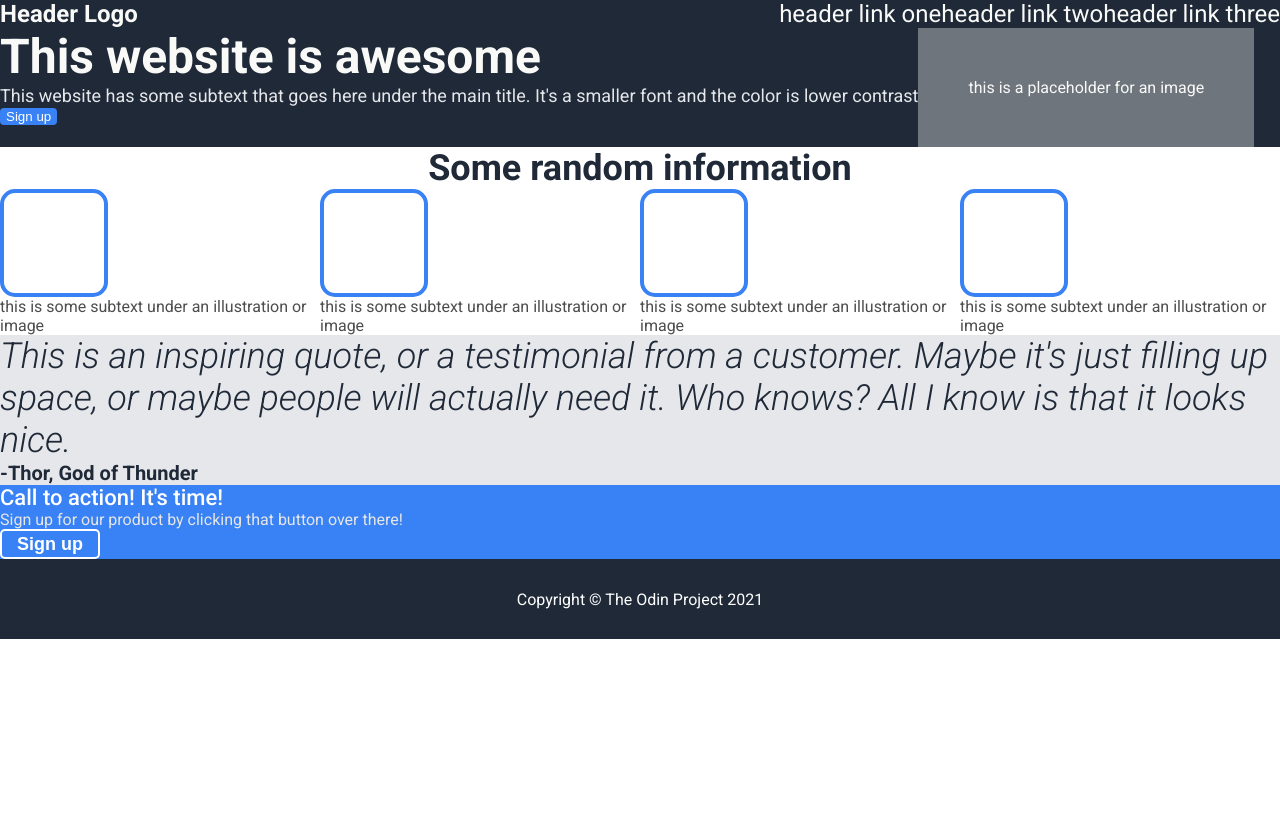
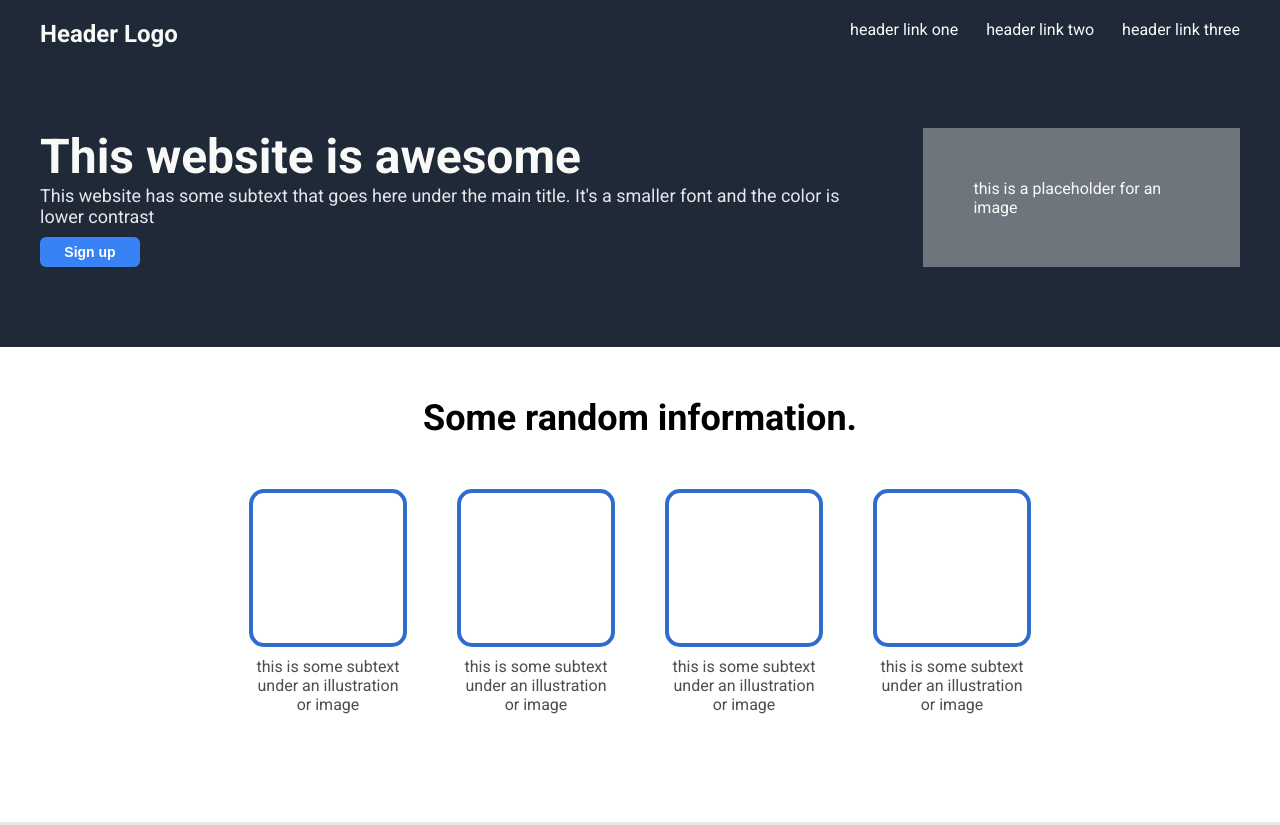
Before and after one commit to JL-CodeMonkey/Landing-Page, a plain HTML site: page index.html in a window 1280 px wide. Shown: the top 825 px of the page. Before the commit the page ends 800 px from the top, so only its background shows below. Drawn offline with Linux system fonts and the light colour scheme.

Commit message:
Edited index.html and style.css to finish and polish everything to match the targeted solution, however, the top section does not shrink properly due to having a fixed width

```diff
--- a/index.html
+++ b/index.html
@@ -31,7 +31,7 @@
         </div>
 
         <div class="content1">
-            <div class="content1-title">Some random information</div>
+            <div class="content1-title">Some random information.</div>
             <div class="content-box-container">
                 <div class="content1-info">
                     <div class="box"></div>
--- a/style.css
+++ b/style.css
@@ -1,21 +1,49 @@
+
+button {
+    cursor: pointer;
+}
+
+/**/
+
 body {
     font-family: "Roboto", sans-serif;
     margin: 0;
+    display: flex;
+    flex-direction: column;
+    align-items: center;
 }
 
 .top {
     background-color: #1F2937;
     color: #F9FAF8;
+    display: flex;
+    flex-direction: column;
+    align-items: center;
+    width: 100%;
 }
 
 .header {
     display: flex;
     justify-content: space-between;
     font-size: 24px;
+    margin-bottom: 80px;
+    margin-top: 20px;
+    width: 1200px;
 }
 
 .header-logo {
     font-weight: bold;
+    cursor: pointer;
+}
+
+.header-link-container {
+    display: flex;
+    gap: 28px;
+}
+
+.header-link {
+    font-size: 16px;
+    cursor: pointer;
 }
 
 .hero-main-text {
@@ -26,53 +54,84 @@ body {
 .hero-secondary-text {
     font-size: 18px;
     color: #E5E7EB;
+    margin-bottom: 10px;
 }
 
 .intro-button {
     background-color: #3882F6;
     color: white;
     border: none;
-    border-radius: 4px;
+    font-size: 14px;
+    font-weight: bold;
+    border-radius: 6px;
+    height: 30px;
+    width: 100px;
 }
 
 .placeholder {
     padding: 50px;
     background-color: rgba(201, 201, 201, 0.473);
-}
-
-.header-link-container {
     display: flex;
+    justify-content: center;
+    align-items: center;
+    margin-left: 40px;
 }
 
 .intro-content {
     display: flex;
+    justify-content: center;
+    padding-bottom: 80px;
+    width: 1200px;
 }
 
 /*end of top*/
 
+.content1 {
+    height: 475px;
+    margin-left: 20%;
+    margin-right: 20%;
+}
+
 .content1-title {
     font-size: 36px;
     font-weight: bold;
-    color: #1F2937;
+    color: black;
     text-align: center;
+    margin-top: 50px;
+    margin-bottom: 50px;
 }
 
 .content-box-container {
     display: flex;
     color: rgb(77, 77, 77);
+    gap: 50px;
+    text-align: center;
+}
+
+.content1-info {
+    display: flex;
+    flex-direction: column;
+    align-items: center;
 }
 
 .box {
-    width: 100px;
-    height: 100px;
+    width: 150px;
+    height: 150px;
     border-radius: 15px;
-    border: 4px solid #3882F6;
+    border: 4px solid #2f6cce;
+    margin-bottom: 10px;
 }
 
 /*end of content1*/
 
 .content2 {
+    height: 400px;
     background-color: #E5E7EB;
+    display: flex;
+    flex-direction: column;
+    justify-content: center;
+    padding-left: 20%;
+    padding-right: 20%;
 }
 
 .quote {
@@ -80,12 +139,14 @@ body {
     color: #1F2937;
     font-style: italic;
     font-weight: 300;
+    text-align: left;
 }
 
 .quote-author {
     color: #1F2937;
     font-size: 20px;
     font-weight: bold;
+    text-align: right;
 }
 
 /*end of content2*/
@@ -93,10 +154,19 @@ body {
 .content3 {
     background-color: #3882F6;
     color: white;
+    margin: 80px 140px;
+    border-radius: 6px;
+    display: flex;
+    justify-content: center;
+    align-items: center;
+    gap: 120px;
+    height: 120px;
+    width: 800px;
+    align-self: center;
 }
 
 .content3-title {
-    font-size: 22px;
+    font-size: 20px;
     font-weight: 500;
 }
 
@@ -112,19 +182,25 @@ body {
     border-radius: 5px;
     font-weight: bold;
     font-size: 18px;
-    width: 100px;
-    height: 30px;
+    width: 130px;
+    height: 35px;
 }
 
 /*end of content3*/
 
 .footer {
+    height: 120px;
     background-color: #1F2937;
-    color: white;
     display: flex;
+    flex-direction: column;
     justify-content: center;
     align-items: center;
-    height: 80px;
+    width: 100%;
+    color: white;
+}
+
+.footer-text {
+
 }
 
 /*end of footer*/
```
